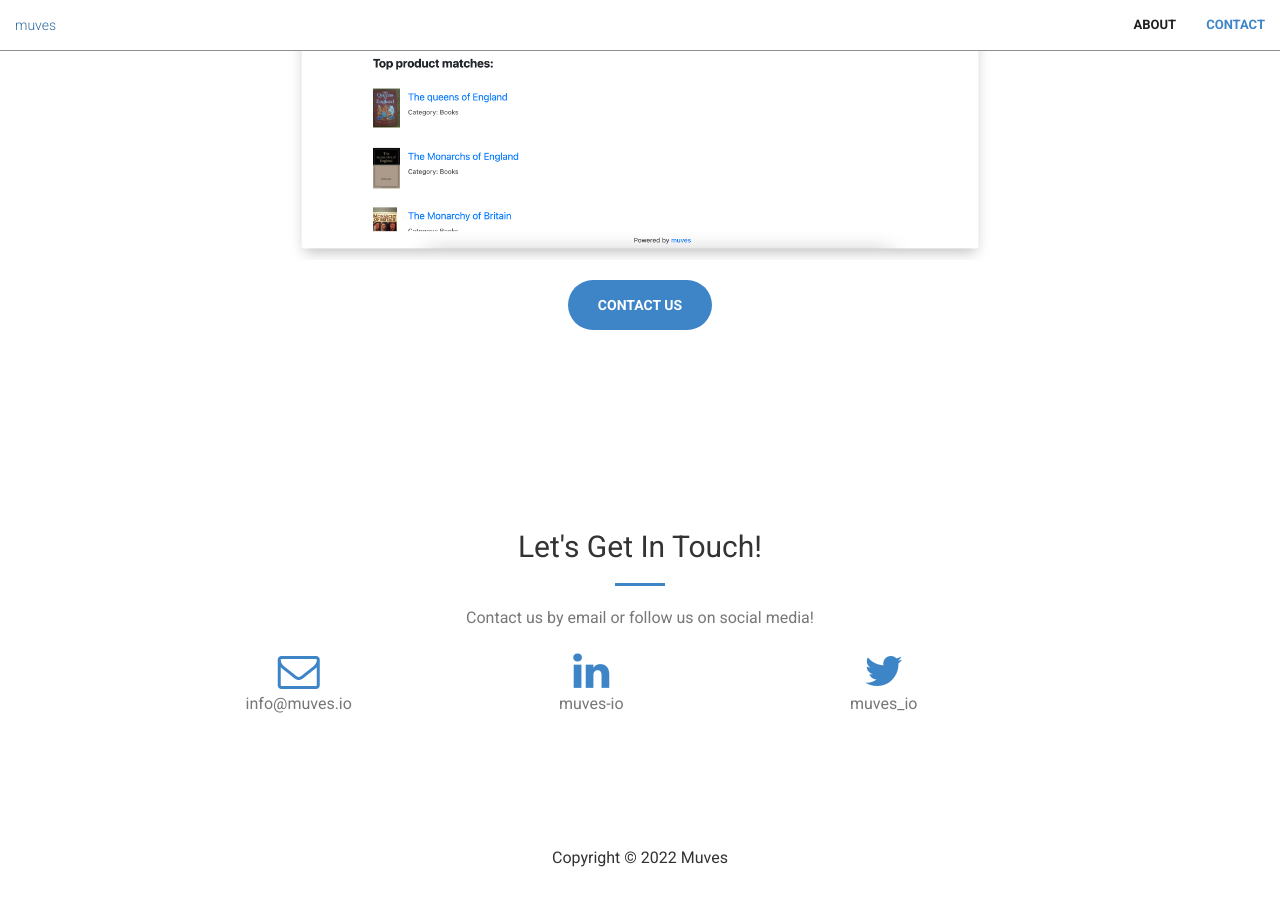
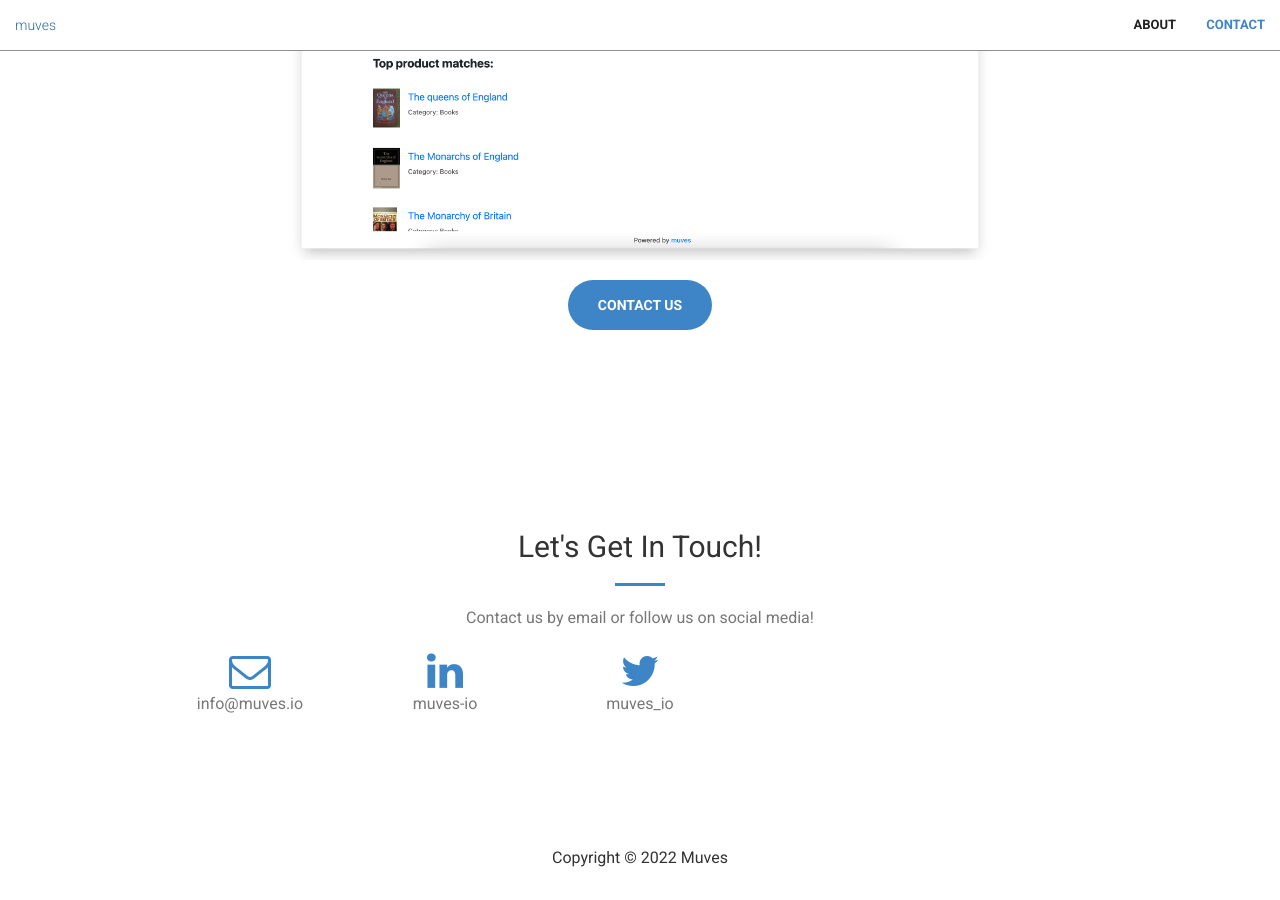
Before and after one commit to muvesio/muves.io, a Jekyll site: the page built from index.html, in a window 1280 px wide and 900 px high, scrolled down 1252 px. Built offline with Jekyll 4.4.1, drawn with Linux system fonts in a browser that asks for light colours.

Commit message:
updated contacts

```diff
--- a/_includes/contact.html
+++ b/_includes/contact.html
@@ -10,19 +10,19 @@
     </div>
     <div class="container">
         <div class="row">
-            <div class="col-lg-3 col-md-6 col-md-offset-1 text-center">
+            <div class="col-lg-2 col-md-6 col-md-offset-1 text-center">
                 <a href="mailto:{{ site.email }}">
                 <i class="fa fa-envelope-o fa-3x wow bounceIn text-primary" data-wow-delay=".1s"></i>
                  <p class="text-muted">{{ site.email }}</p>
                 </a>
             </div>
-            <div class="col-lg-3 col-md-6 text-center">
+            <div class="col-lg-2 col-md-6 text-center">
                 <a href="https://www.linkedin.com/company/{{ site.linkedin_username }}">
                     <i class="fa fa-linkedin fa-3x wow bounceIn text-primary" data-wow-delay=".2s"></i>
                   <p class="text-muted">{{ site.linkedin_username }}</p>
                 </a>
             </div>
-            <div class="col-lg-3 col-md-6 text-center">
+            <div class="col-lg-2 col-md-6 text-center">
             <a href="https://twitter.com/{{ site.twitter_username }}">
                 <i class="fa fa-twitter fa-3x wow bounceIn text-primary" data-wow-delay=".3s"></i>
               <p class="text-muted">{{ site.twitter_username }}</p>
```
